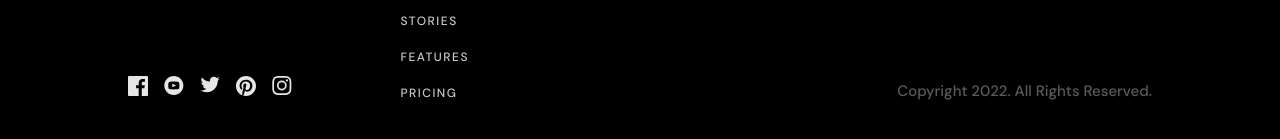
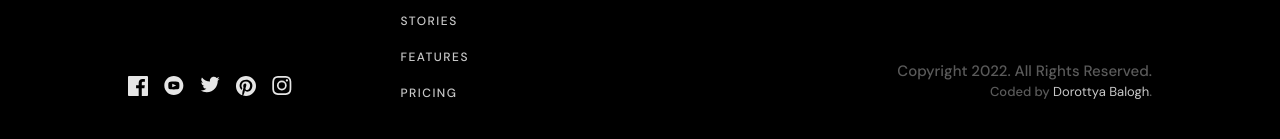
Before and after one commit to DorottyaB/photosnap, a React (Create React App) app: page /stories in a window 1280 px wide. Shown: the part 2795-2934 px from the top of the page. Built offline with nearby package versions, Linux system fonts and the light colour scheme.

Commit message:
update README file

```diff
--- a/src/components/footer/footer.component.jsx
+++ b/src/components/footer/footer.component.jsx
@@ -50,7 +50,13 @@ export default function Footer() {
         </Link>
       </div>
       <Button buttonText='Get an invite' theme='dark' buttonType='default' />
-      <p className='copyright-text'>Copyright 2022. All Rights Reserved.</p>
+      <p className='copyright-text'>
+        Copyright 2022. All Rights Reserved.
+        <br />
+        <span className='author'>
+          Coded by <a href='https://github.com/DorottyaB'>Dorottya Balogh</a>.
+        </span>
+      </p>
     </footer>
   );
 }
--- a/src/components/footer/footer.styles.css
+++ b/src/components/footer/footer.styles.css
@@ -50,6 +50,17 @@ footer .button.dark {
   color: rgb(90, 90, 90);
   font-size: 15px;
   font-weight: 500;
+  text-align: center;
+}
+
+.copyright-text .author {
+  font-size: 13px;
+}
+
+.copyright-text .author a:link,
+.copyright-text .author a:visited {
+  color: rgb(200, 200, 200);
+  font-weight: 400;
 }
 
 @media screen and (min-width: 700px) {
@@ -81,6 +92,7 @@ footer .button.dark {
   .copyright-text {
     grid-area: 3 / 2 / 4 / 3;
     justify-self: end;
+    text-align: right;
   }
 }
 
@@ -107,7 +119,8 @@ footer .button.dark {
     flex-direction: column;
   }
 
-  .footer-nav-link:hover {
+  .footer-nav-link:hover,
+  .copyright-text .author a:hover {
     filter: brightness(60%);
   }
 
```
Also changed, not shown: 1 other file (tests, documents, lock files or other folders).
